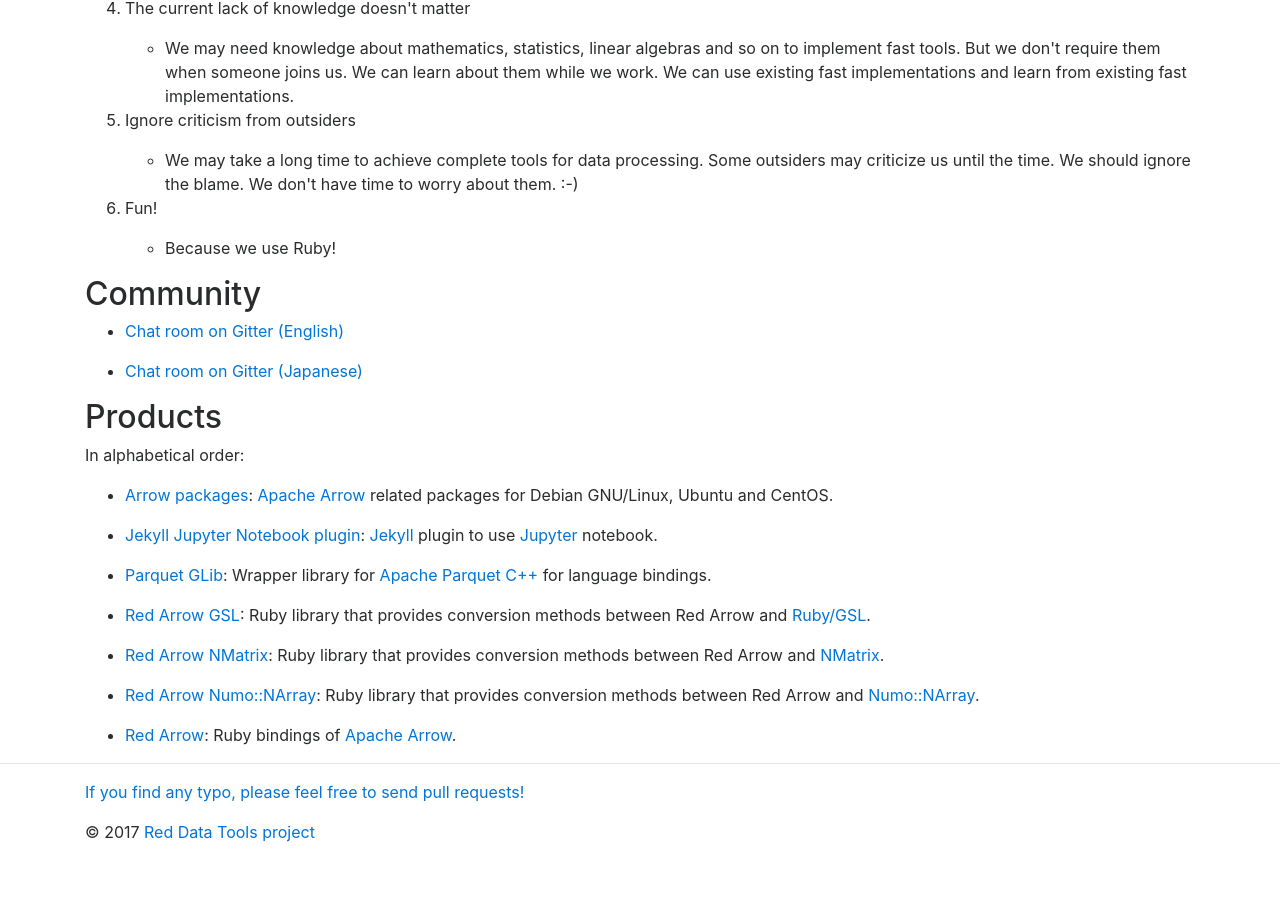
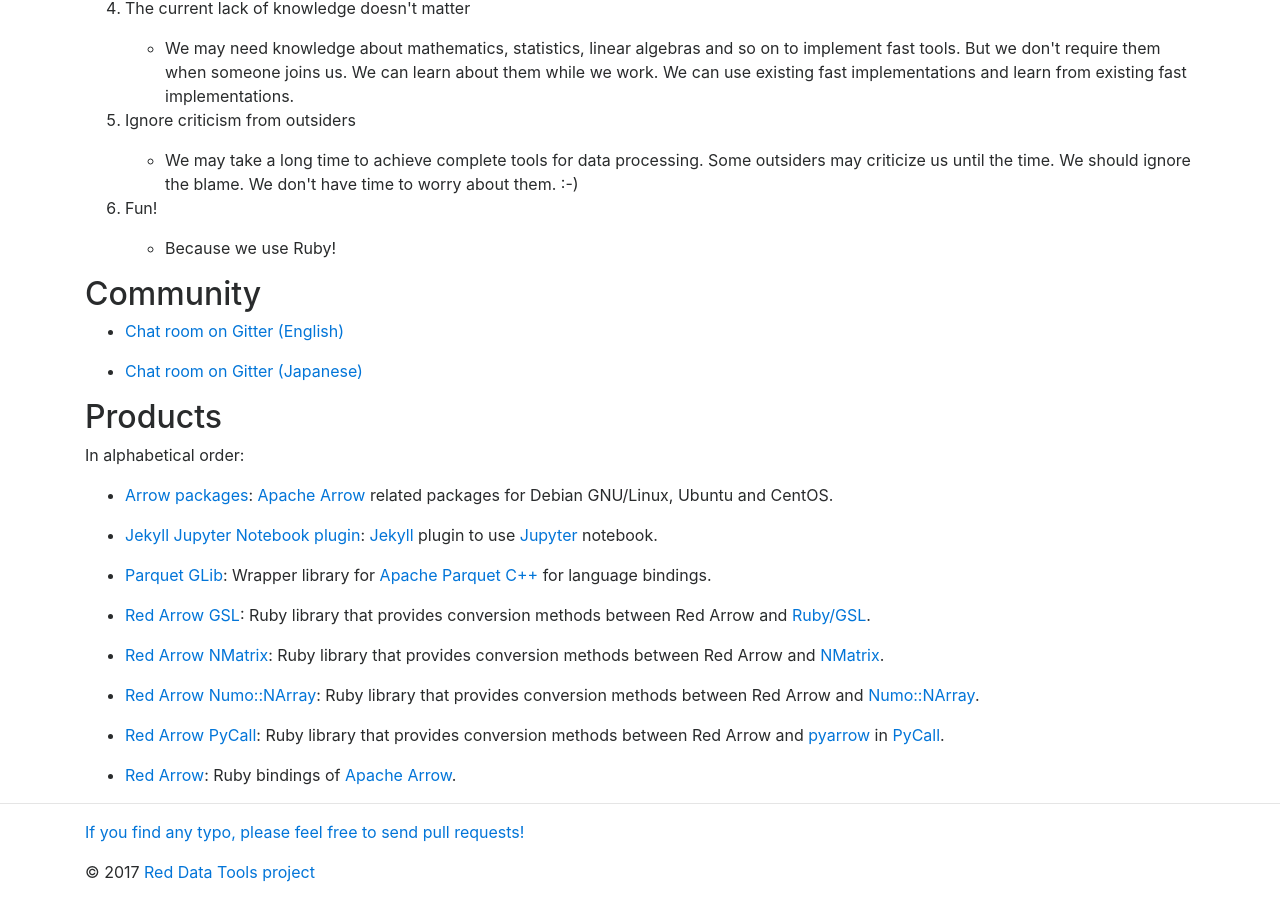
Before and after one commit to red-data-tools/red-data-tools.github.io, a Jekyll site: the page built from index.md, in a window 1280 px wide and 900 px high, scrolled down 739 px. Built offline with Jekyll 4.4.1, drawn with Linux system fonts in a browser that asks for light colours; before the commit the page ends 1599 px from its top, so only the background shows below that.

Commit message:
Add Red Arrow PyCall

```diff
--- a/index.md
+++ b/index.md
@@ -59,6 +59,8 @@ In alphabetical order:
 
   * [Red Arrow Numo::NArray][red-arrow-numo-narray]: Ruby library that provides conversion methods between Red Arrow and [Numo::NArray][numo-narray].
 
+  * [Red Arrow PyCall][red-arrow-pycall]: Ruby library that provides conversion methods between Red Arrow and [pyarrow][pyarrow] in [PyCall][pycall].
+
   * [Red Arrow][red-arrow]: Ruby bindings of [Apache Arrow][apache-arrow].
 
 [apache-arrow]:https://arrow.apache.org/
@@ -75,5 +77,8 @@ In alphabetical order:
 [red-arrow-gsl]:https://github.com/red-data-tools/red-arrow-gsl
 [red-arrow-nmatrix]:https://github.com/red-data-tools/red-arrow-nmatrix
 [red-arrow-numo-narray]:https://github.com/red-data-tools/red-arrow-numo-narray
+[red-arrow-pycall]:https://github.com/red-data-tools/red-arrow-pycall
+[pyarrow]:http://arrow.apache.org/docs/python/
+[pycall]:https://github.com/mrkn/pycall
 [red-arrow]:https://github.com/red-data-tools/red-arrow
 [ruby-gsl]:https://github.com/SciRuby/rb-gsl
```
Also changed, not shown: ja/index.md (+5 -0 lines), 1 other file.
